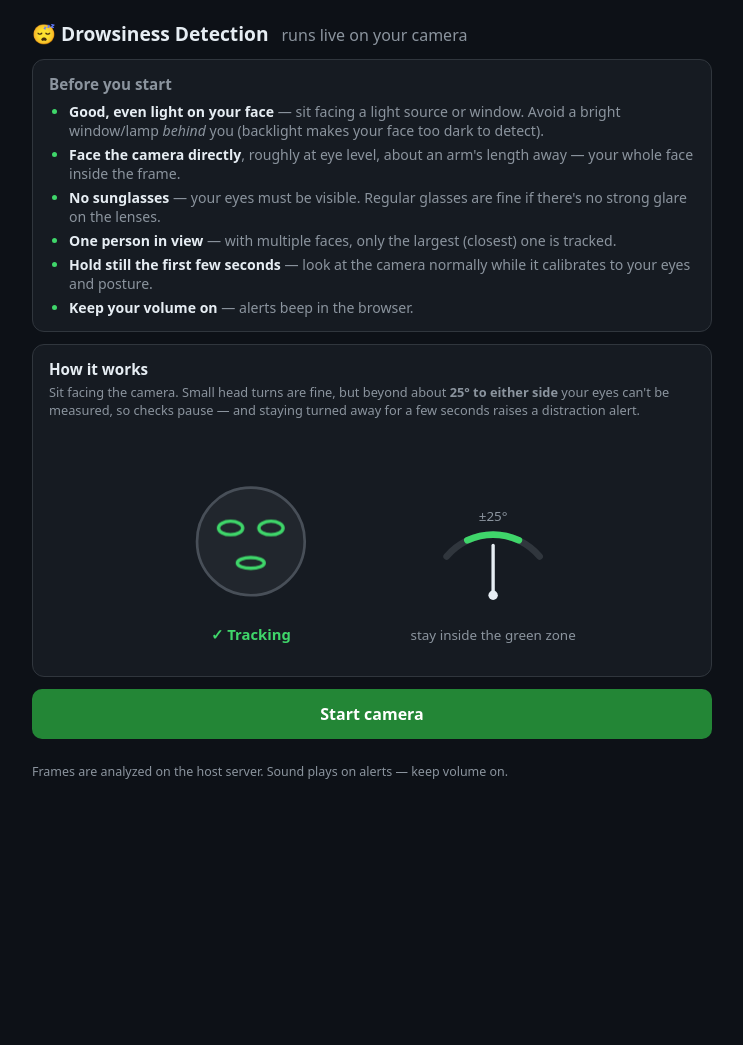
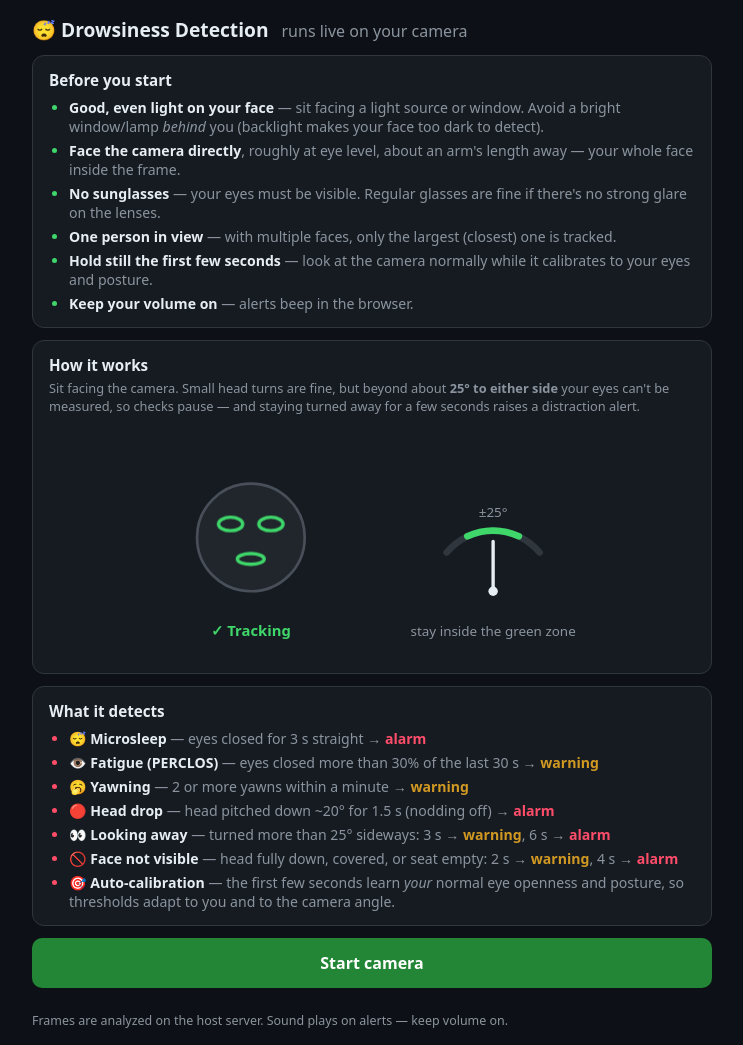
Before and after one commit to namrasamanta/Drowsiness-Detection, a plain HTML site: page web/index.html in a window 1280 px wide. Shown: the whole page, without its empty margins (268-1011 px from the left). Before the commit the page ends 800 px from the top, so only its background shows below. Drawn offline with Linux system fonts and the light colour scheme.

Commit message:
List all detection features with thresholds on the web page

```diff
--- a/web/index.html
+++ b/web/index.html
@@ -45,15 +45,21 @@
   button:hover { background: #2ea043; }
   #error { color: #ff7b72; font-size: .9rem; white-space: pre-wrap; }
   footer { color: #8b949e; font-size: .78rem; }
-  #checklist {
+  #checklist, #features {
     background: #161b22; border: 1px solid #30363d; border-radius: 12px;
-    padding: 14px 16px; font-size: .88rem;
+    padding: 14px 16px; font-size: .88rem; color: #8b949e;
   }
-  #checklist h2 { font-size: .95rem; font-weight: 600; margin-bottom: 8px; }
-  #checklist ul { margin: 0; padding-left: 20px; display: grid; gap: 5px; }
+  #checklist h2, #features h2 {
+    font-size: .95rem; font-weight: 600; margin-bottom: 8px; color: #e6edf3;
+  }
+  #checklist ul, #features ul {
+    margin: 0; padding-left: 20px; display: grid; gap: 5px;
+  }
   #checklist li::marker { color: #3fd66a; }
-  #checklist li b { color: #e6edf3; }
-  #checklist { color: #8b949e; }
+  #features li::marker { color: #ff4d6a; }
+  #checklist li b, #features li b { color: #e6edf3; }
+  .tag-alarm { color: #ff4d6a; font-weight: 600; }
+  .tag-warn  { color: #d29922; font-weight: 600; }
   #demo {
     background: #161b22; border: 1px solid #30363d; border-radius: 12px;
     padding: 14px 16px;
@@ -144,6 +150,28 @@
       <text x="330" y="158" class="d-sub">stay inside the green zone</text>
     </svg>
   </div>
+  <div id="features">
+    <h2>What it detects</h2>
+    <ul>
+      <li><b>&#128564; Microsleep</b> — eyes closed for 3 s straight
+          &#8594; <span class="tag-alarm">alarm</span></li>
+      <li><b>&#128065;&#65039; Fatigue (PERCLOS)</b> — eyes closed more than
+          30% of the last 30 s &#8594; <span class="tag-warn">warning</span></li>
+      <li><b>&#129393; Yawning</b> — 2 or more yawns within a minute
+          &#8594; <span class="tag-warn">warning</span></li>
+      <li><b>&#128308; Head drop</b> — head pitched down ~20&#176; for 1.5 s
+          (nodding off) &#8594; <span class="tag-alarm">alarm</span></li>
+      <li><b>&#128064; Looking away</b> — turned more than 25&#176; sideways:
+          3 s &#8594; <span class="tag-warn">warning</span>, 6 s &#8594;
+          <span class="tag-alarm">alarm</span></li>
+      <li><b>&#128683; Face not visible</b> — head fully down, covered, or
+          seat empty: 2 s &#8594; <span class="tag-warn">warning</span>, 4 s
+          &#8594; <span class="tag-alarm">alarm</span></li>
+      <li><b>&#127919; Auto-calibration</b> — the first few seconds learn
+          <i>your</i> normal eye openness and posture, so thresholds adapt
+          to you and to the camera angle.</li>
+    </ul>
+  </div>
   <button id="start">Start camera</button>
   <div id="error" hidden></div>
   <div class="stage" hidden id="stage">
@@ -186,7 +214,8 @@ async function start() {
   video.srcObject = stream;
   await video.play();
   audioCtx = new (window.AudioContext || window.webkitAudioContext)();
-  $("start").hidden = $("checklist").hidden = $("demo").hidden = true;
+  $("start").hidden = $("checklist").hidden = true;
+  $("demo").hidden = $("features").hidden = true;
   $("stage").hidden = banner.hidden = $("metrics").hidden = false;
   loop();
   beepLoop();
```
